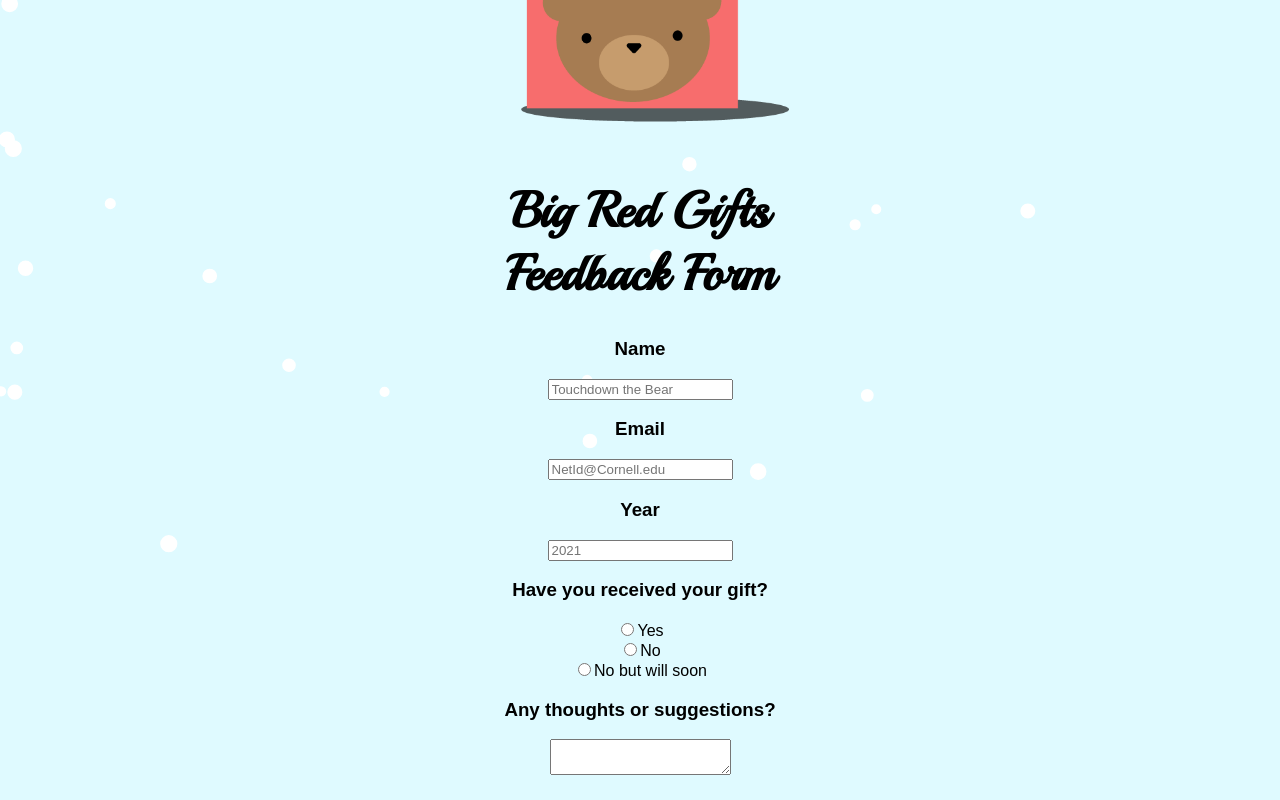
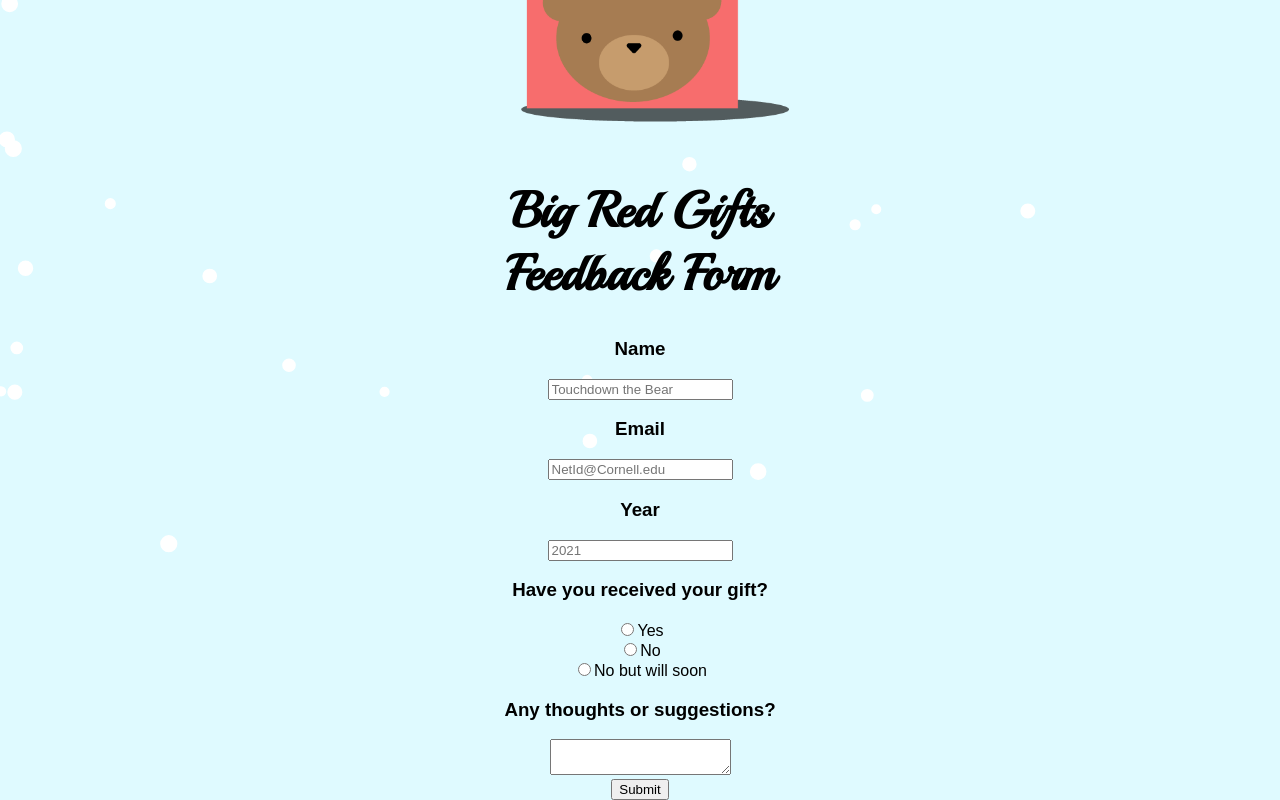
Before and after one commit to ChrisUmeki/feedback-form, a React (Create React App) app: page / in a window 1280 px wide. Shown: the part 213-1013 px from the top of the page. Before the commit the page ends 992 px from the top, so only its background shows below. Built offline with nearby package versions, Linux system fonts and the light colour scheme.

Commit message:
retrieve form data

```diff
--- a/src/App.js
+++ b/src/App.js
@@ -19,6 +19,7 @@
       <div>
         <h3>{this.state.prompt}</h3>
         <input
+          id = {this.state.prompt}
           type={this.state.type}
           placeholder={this.state.placeholder}
           value={this.state.content}
@@ -81,6 +82,12 @@
 }
 
 class App extends Component {
+  // constructor(props) {
+  //   this.state = {
+
+  //   }
+  // }
+
   renderShortInput(prompt, type, placeholder) {
     return <ShortInput
               prompt = {prompt}
@@ -106,6 +113,10 @@
     );
   }
 
+  handleSubmit(event) {
+    alert("ji" + (document.getElementById("Name").value));
+  }
+
   render() {
     return (
       <div>
@@ -121,6 +132,7 @@
           {this.renderShortInput("Year","text","2021")}
           {this.renderRadioInput("Have you received your gift?", "Yes", "No", "No but will soon")}
           {this.renderLongInput("Any thoughts or suggestions?")}
+        <input type="button" value="Submit" onClick={this.handleSubmit} />
 
         </div>
       </div>
```
